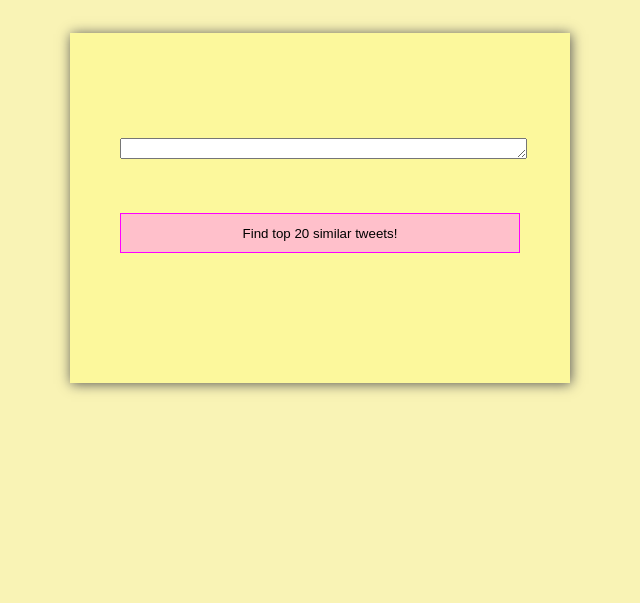
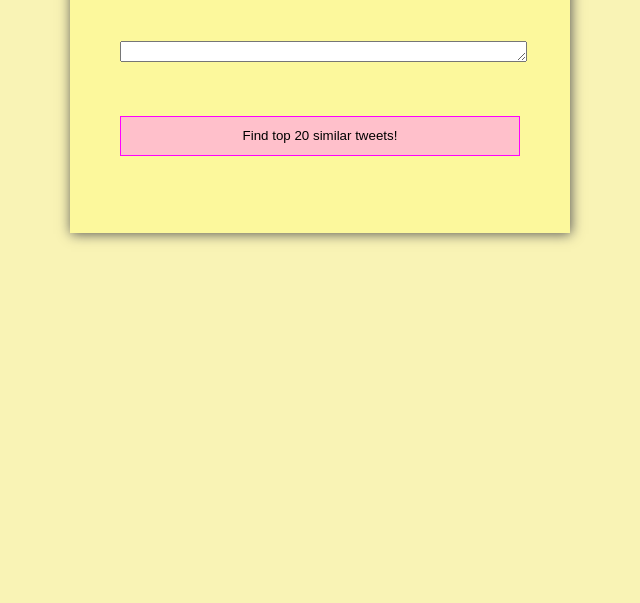
Before and after one commit to SC75/Containerized-Similar-Tweets, a Flask app: page /result in a window 1280 px wide. Shown: the part 351-954 px from the top of the page, without its empty margins (320-960 px from the left). After the commit the page ends 594 px from the top, so only its background shows below. Run offline with Flask 2, Linux system fonts and the light colour scheme; parts of the project's set-up code (start-up, migrations or seed data) failed here and were passed over; some libraries are stand-ins or nearby versions.

Commit message:
Update index.html

```diff
--- a/templates/index.html
+++ b/templates/index.html
@@ -23,7 +23,7 @@
 			#form{
 				position: relative;
 			 	width: 500px;
-			 	height: 350px;
+			 	height: 275px;
 			 	box-shadow: 1px 1px 12px #555;
 				background: #FF76;
 				margin: auto;
@@ -69,7 +69,7 @@
 	<body>
 
         <center>
-        <header><img src="https://zupimages.net/up/20/51/c5cq.jpg" width="500" height="350"></header>
+        <header><img src="https://zupimages.net/up/20/51/c5cq.jpg" width="500" height="275"></header>
         </center>
 		<div id="container">
 			<div id="form">
```
